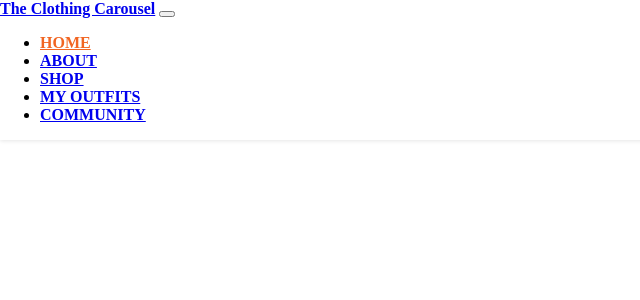
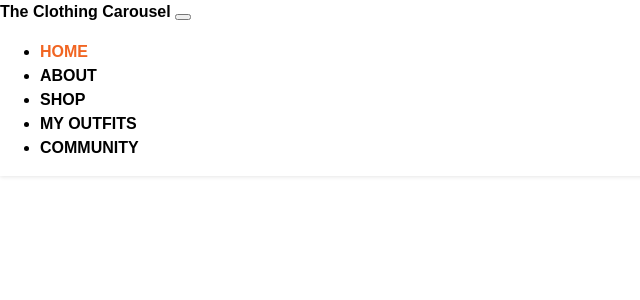
Before and after one commit to ryanvarnell/CSCI6710-HW4, a Flask app: page /shop in a window 1280 px wide. Shown: the top 300 px of the page, without its empty margins (0-640 px from the left). Run offline with Flask 3, Linux system fonts and the light colour scheme.

Commit message:
css stuff

```diff
--- a/static/css/home.css
+++ b/static/css/home.css
@@ -161,5 +161,5 @@ body {
 
   .modal-footer .rating label {
     color: #ccc;
-    cursor: ;
+    cursor: pointer;
   }
--- a/static/css/shop.css
+++ b/static/css/shop.css
@@ -1,4 +1,16 @@
+ /* Global styles */
+body {
+    font-family: Arial, sans-serif;
+    font-size: 16px;
+    line-height: 1.5;
+    margin: 0;
+    padding: 0;
+  }
 
+  a {
+    color: inherit;
+    text-decoration: none;
+  }
  /* Header */
  header {
     background-color: #fff;
```
Also changed, not shown: static/css/about.css (+12 -0 lines), static/css/community.css (+12 -0 lines).
